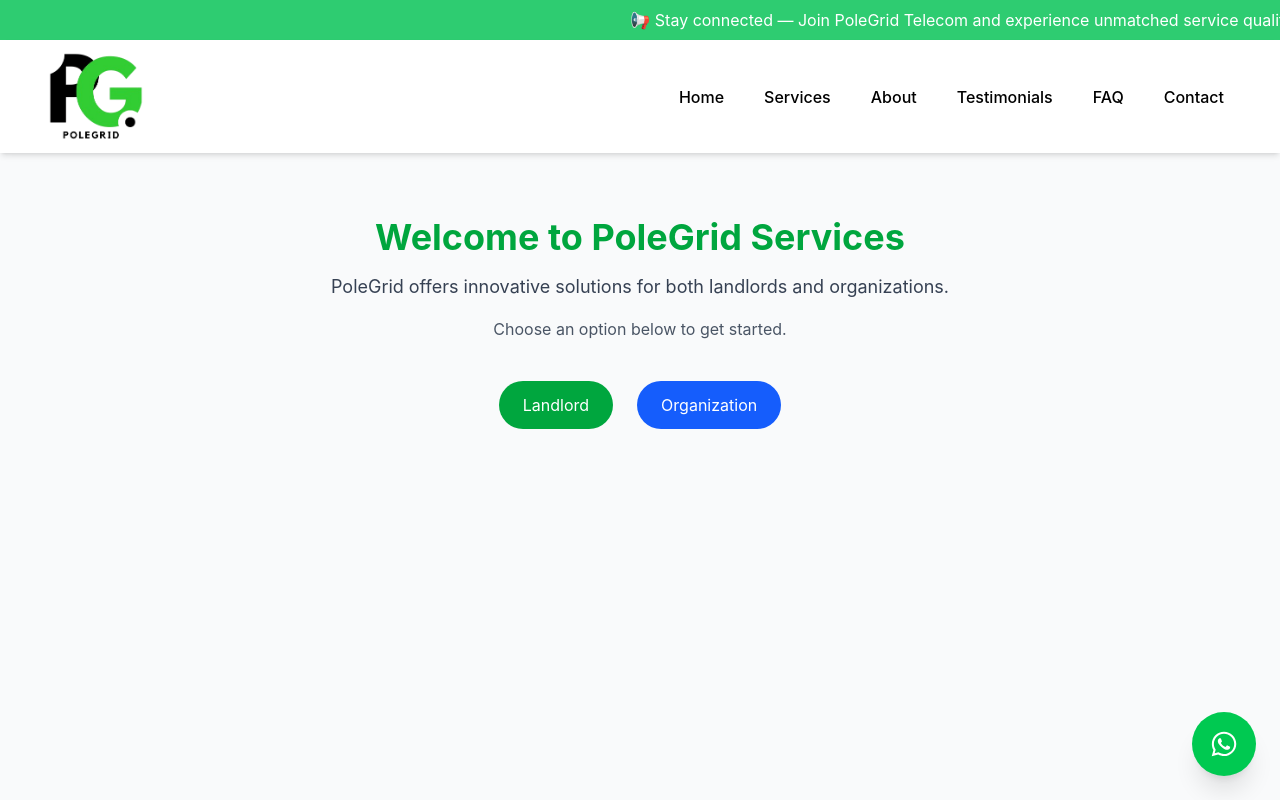
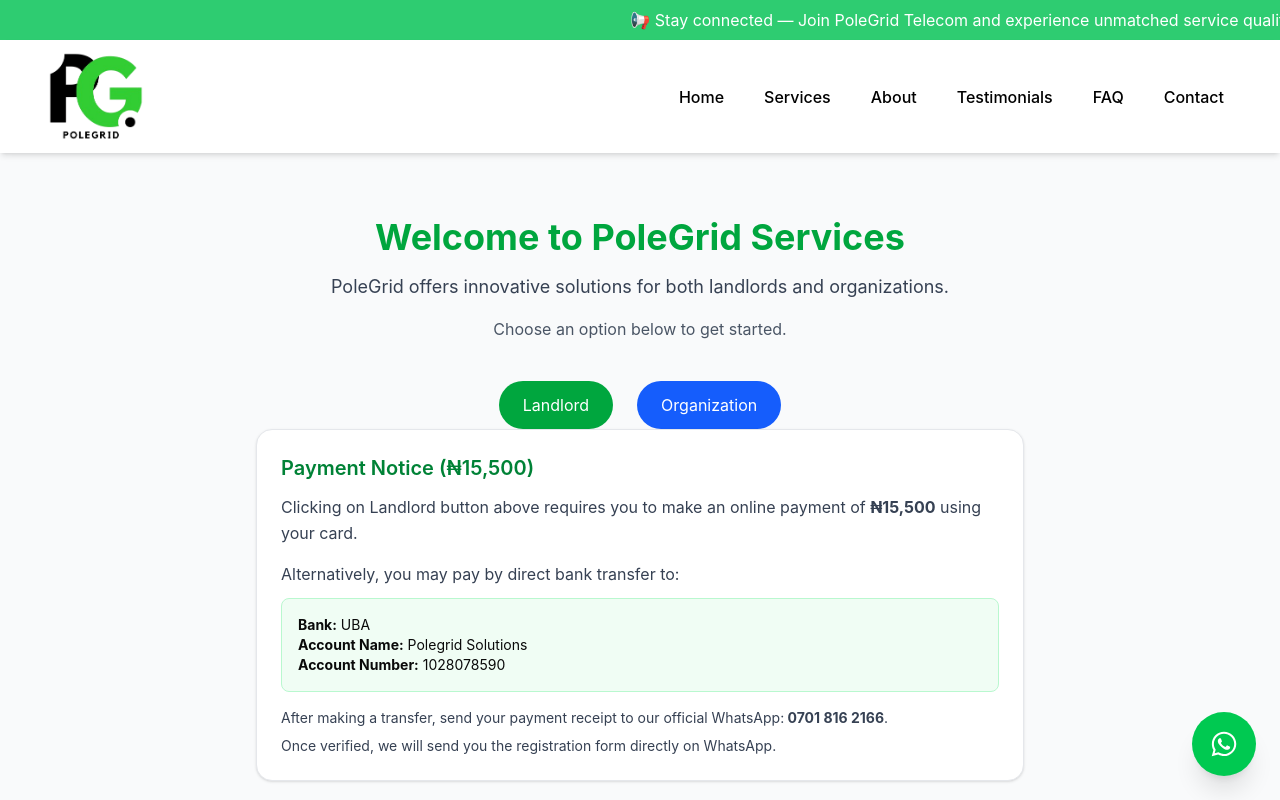
Before and after one commit to lala-tech-nig/polegridnew, a Next.js app: page /start-earning in a window 1280 px wide. Shown: the top 800 px of the page. Built offline with nearby package versions, Linux system fonts and the light colour scheme.

Commit message:
new start earning page

```diff
--- a/app/start-earning/page.js
+++ b/app/start-earning/page.js
@@ -115,16 +115,43 @@ export default function ServicePage() {
         <p className="text-gray-600">Choose an option below to get started.</p>
       </div>
 
-      <div>
-        <h1>
-
-        </h1>
-      </div>
-
       <div className="flex flex-col sm:flex-row gap-6 mt-10">
         <button onClick={() => handleOptionClick("landlord")} className="px-6 py-3 bg-green-600 text-white rounded-full hover:bg-green-500">Landlord</button>
         <button onClick={() => handleOptionClick("organization")} className="px-6 py-3 bg-blue-600 text-white rounded-full hover:bg-blue-500">Organization</button>
       </div>
+
+            {/* NOTICE SECTION BELOW BUTTONS */}
+      <div className="w-full max-w-3xl bg-white shadow-sm border border-gray-200 rounded-2xl p-6">
+        <h3 className="text-xl font-semibold text-green-700 mb-3">
+          Payment Notice (₦15,500)
+        </h3>
+
+        <p className="text-gray-700 leading-relaxed">
+          Clicking on Landlord button above requires you to make an online payment
+          of <strong>₦15,500</strong> using your card.
+        </p>
+
+        <p className="text-gray-700 mt-4">
+          Alternatively, you may pay by direct bank transfer to:
+        </p>
+
+        <div className="mt-3 bg-green-50 border border-green-200 p-4 rounded-lg text-sm">
+          <p><strong>Bank:</strong> UBA</p>
+          <p><strong>Account Name:</strong> Polegrid Solutions</p>
+          <p><strong>Account Number:</strong> 1028078590</p>
+        </div>
+
+        <p className="text-gray-700 mt-4 text-sm">
+          After making a transfer, send your payment receipt to our official WhatsApp:
+          <strong> 0701 816 2166</strong>.
+        </p>
+
+        <p className="text-gray-700 mt-2 text-sm">
+          Once verified, we will send you the registration form directly on WhatsApp.
+        </p>
+      </div>
+
+      <hr className="my-10 w-full max-w-3xl border-gray-300" />
 
       {modalOpen && (
         <div className="fixed inset-0 bg-black bg-opacity-50 flex items-start sm:items-center justify-center z-50 overflow-auto p-4">
```
